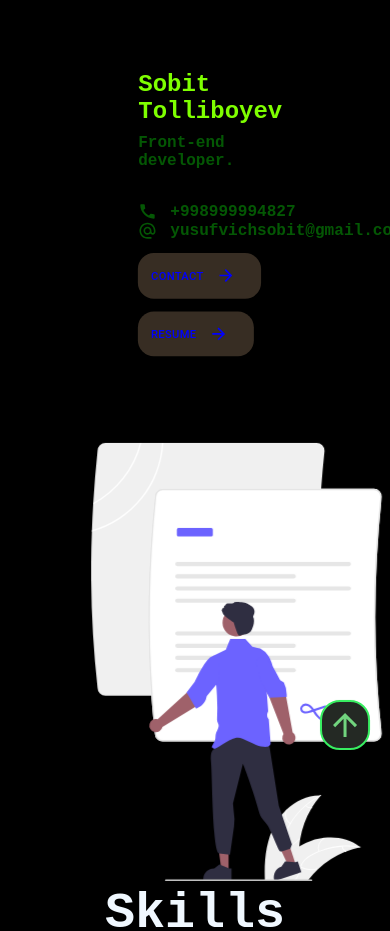
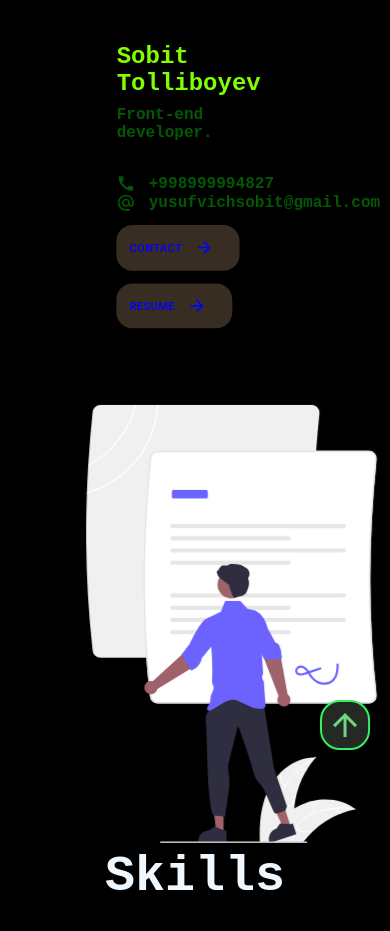
Before and after one commit to sobit-1999/portfolio, a React (Create React App) app: page / in a window 390 px wide. Shown: the part 74-1005 px from the top of the page. Built offline with nearby package versions, Linux system fonts and the light colour scheme.

Commit message:
contanier css

```diff
--- a/public/index.html
+++ b/public/index.html
@@ -10,34 +10,11 @@
       content="Web site created using create-react-app"
     />
     <link rel="apple-touch-icon" href="%PUBLIC_URL%/logo192.png" />
-    <!--
-      manifest.json provides metadata used when your web app is installed on a
-      user's mobile device or desktop. See https://developers.google.com/web/fundamentals/web-app-manifest/
-    -->
     <link rel="manifest" href="%PUBLIC_URL%/manifest.json" />
-    <!--
-      Notice the use of %PUBLIC_URL% in the tags above.
-      It will be replaced with the URL of the `public` folder during the build.
-      Only files inside the `public` folder can be referenced from the HTML.
-
-      Unlike "/favicon.ico" or "favicon.ico", "%PUBLIC_URL%/favicon.ico" will
-      work correctly both with client-side routing and a non-root public URL.
-      Learn how to configure a non-root public URL by running `npm run build`.
-    -->
-    <title>React App</title>
+    <title>Sobit Tolliboyev</title>
   </head>
   <body>
     <noscript>You need to enable JavaScript to run this app.</noscript>
     <div id="root"></div>
-    <!--
-      This HTML file is a template.
-      If you open it directly in the browser, you will see an empty page.
-
-      You can add webfonts, meta tags, or analytics to this file.
-      The build step will place the bundled scripts into the <body> tag.
-
-      To begin the development, run `npm start` or `yarn start`.
-      To create a production bundle, use `npm run build` or `yarn build`.
-    -->
   </body>
 </html>
--- a/src/conponents/container/Container.css
+++ b/src/conponents/container/Container.css
@@ -97,7 +97,7 @@
   margin-top: 10px;
 }
 .container>div{
-  margin: 50px;
+  margin: 8%;
   transform: scale(0.8);
   font-size: 30px;
 }
@@ -110,12 +110,11 @@
 
 @media screen and (max-width: 600px) {
   .img-card{
-    margin-left: 90px;
-    margin-top: 120px;
+    margin-left: 30%;
+    margin-top: 110px;
   }
   .skills{
-    transform: scale(0.7);
+    transform: scale(0.8);
     padding: 0;
-    /* animation-name: none; */
 }
 }
```
